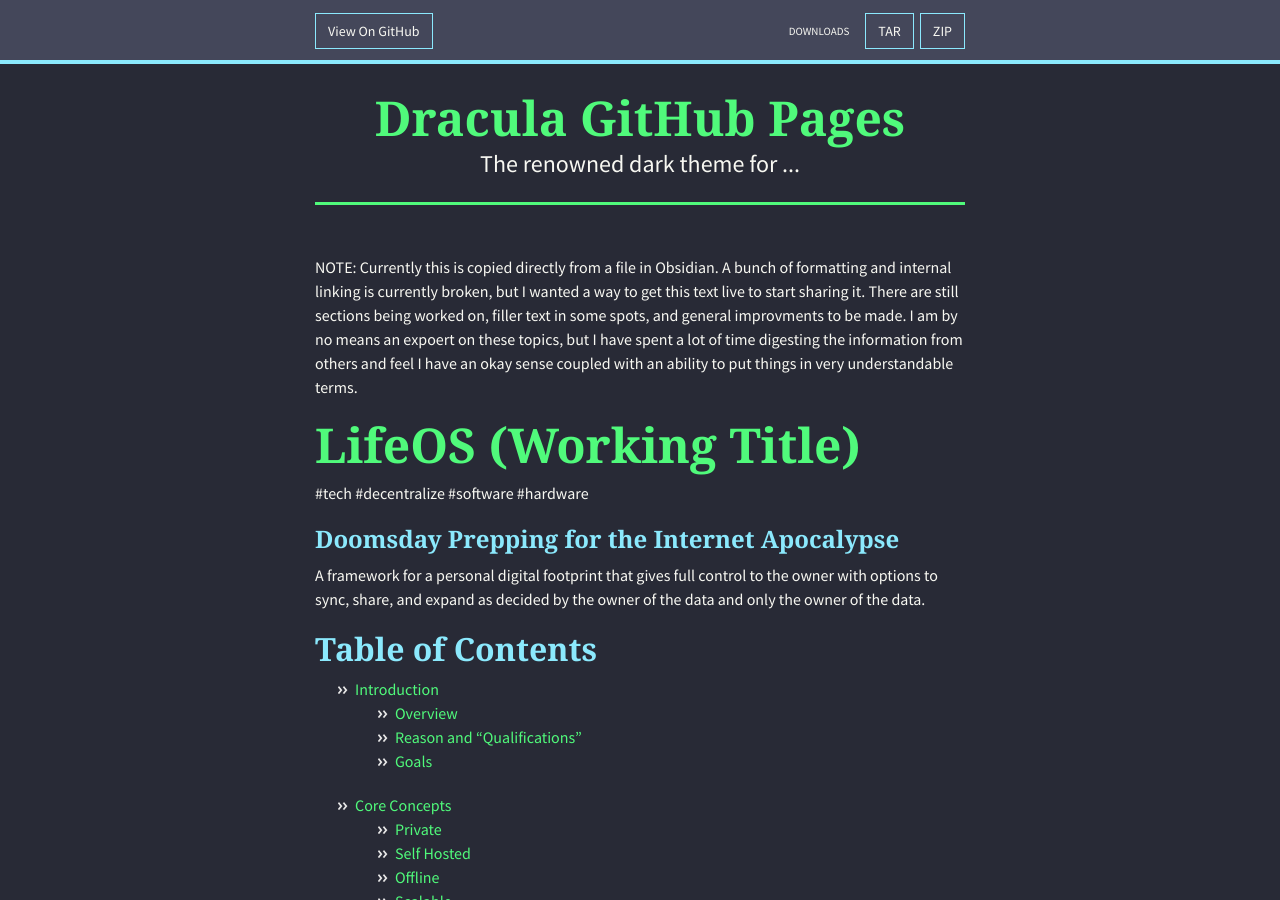
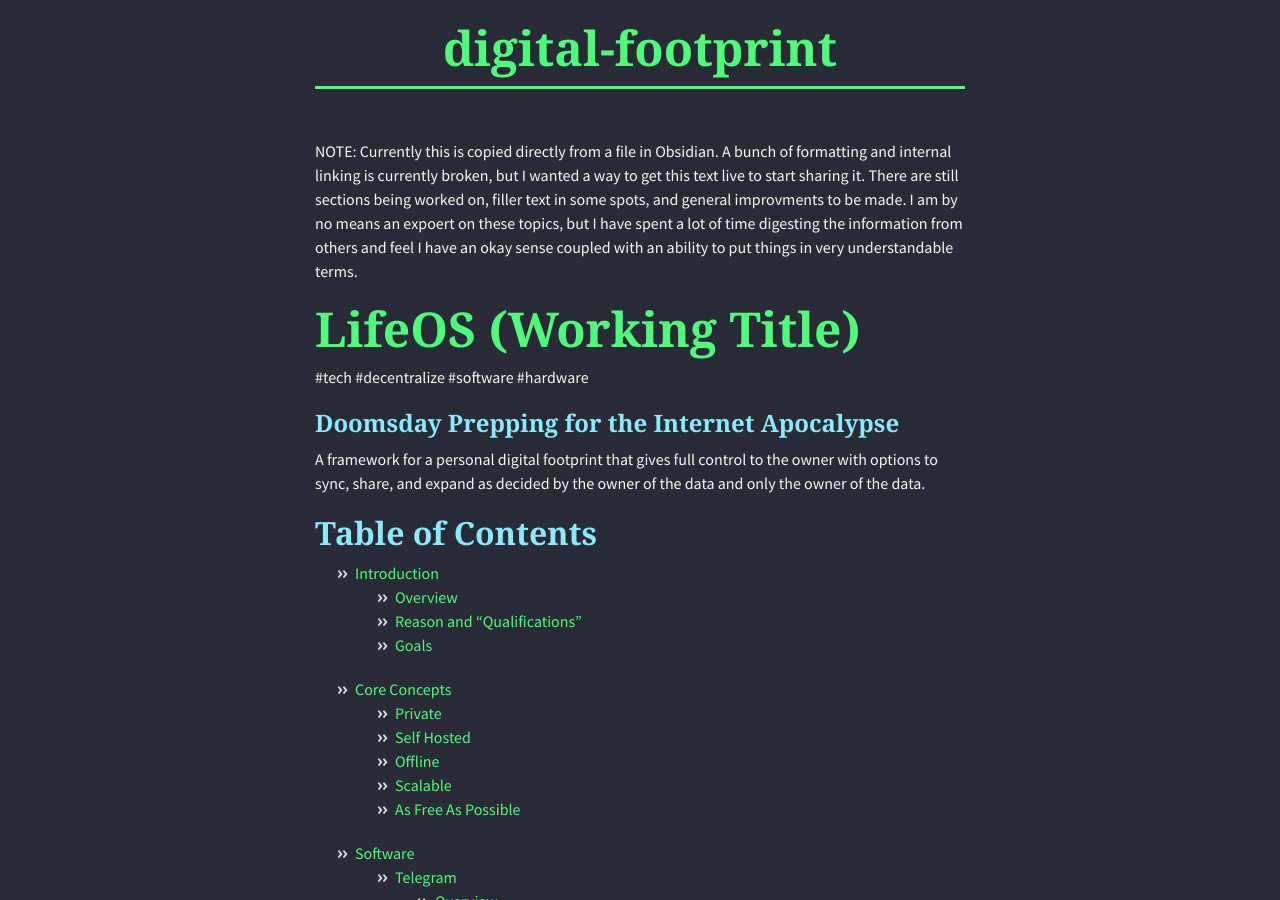
Before and after one commit to the-arkhive/digital-footprint, a Jekyll site: the page built from README.md, in a window 1280 px wide and 900 px high. Built offline with Jekyll 4.4.1, drawn with Linux system fonts in a browser that asks for light colours; nearby versions of some CDN libraries; our own code applies the rules of GitHub Pages for plain Markdown files; the repository's description, which GitHub fills in, is left out.

Commit message:
Removing Dracula header

```diff
--- a/_config.yml
+++ b/_config.yml
@@ -1,22 +1,3 @@
-# SEO Values
-title: Dracula GitHub Pages
-tagline: The renowned dark theme for ...
-description: The renowned dark theme for ...
-url: https://dracula.github.io/gh-pages/
-twitter: https://twitter.com/zenorocha
-logo: https://draculatheme.com/static/icons/pack-1/045-dracula.svg
-
-# Google Analytics ID
-google_analytics:
-
-# GitHub Values
-github:
-  owner_name: Dracula
-  owner_url: https://github.com/dracula
-  repository_url: https://github.com/dracula/gh-pages
-
-show_downloads: true
-show_header: true
 remote_theme: "dracula/gh-pages"
 
 sass:
```
